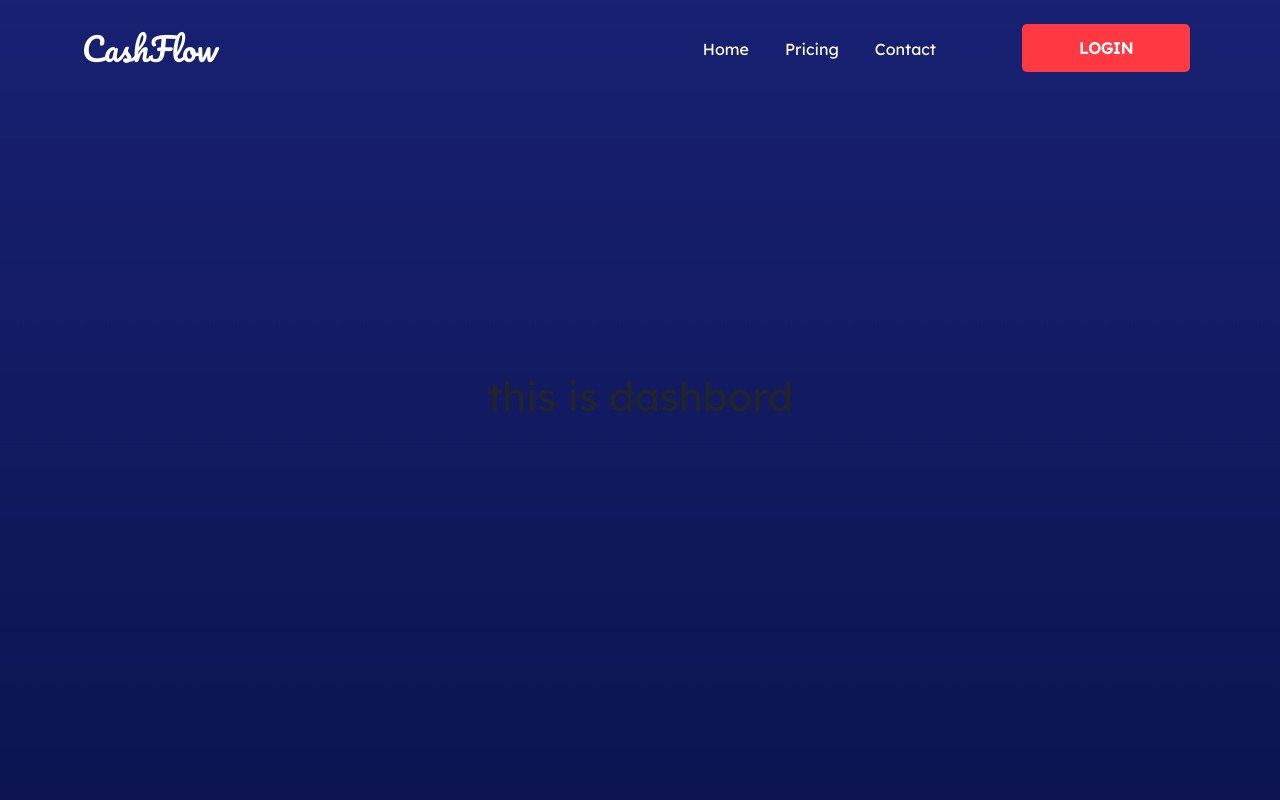
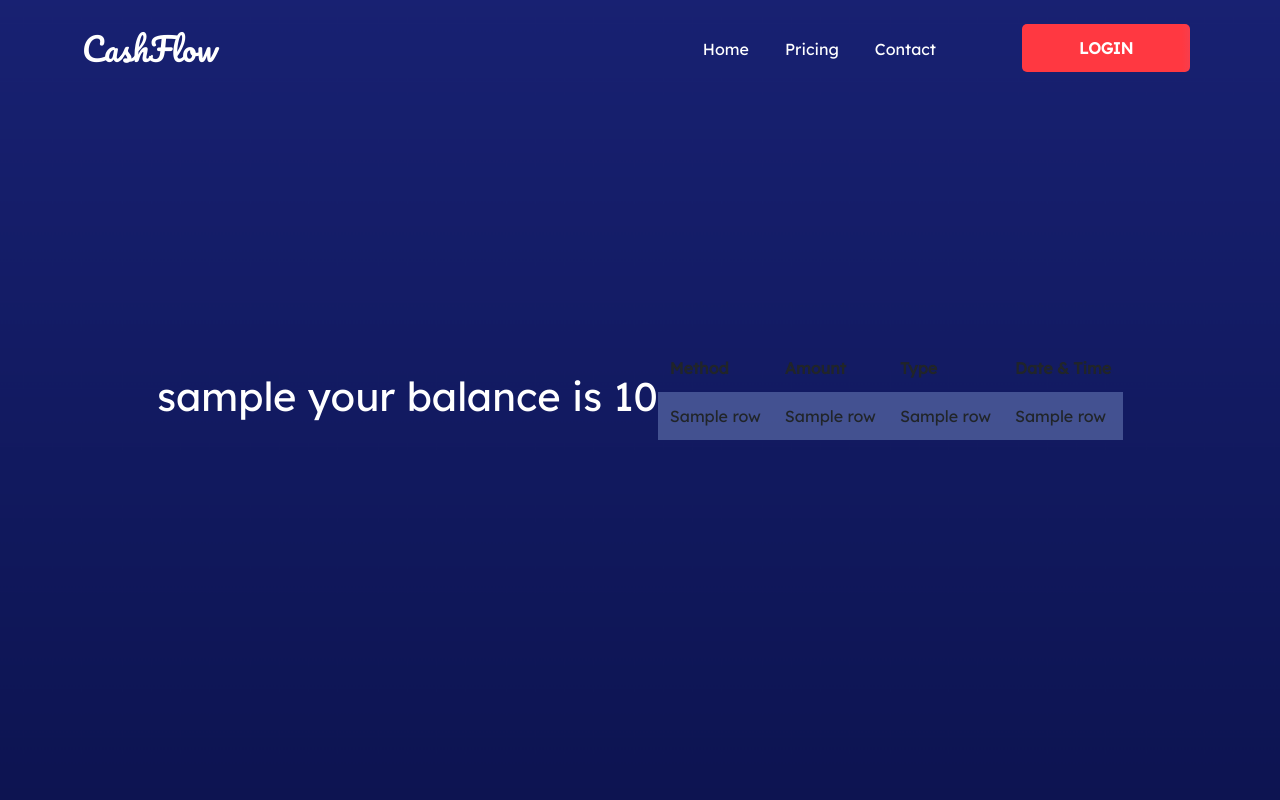
Before and after one commit to nadunwee/CashFlow, a Flask app: template templates/dashbord.html in a window 1280 px wide. Run offline with Flask 3, Linux system fonts and the light colour scheme; the template is opened without the code that fills it: most values are stand-ins (such as "Sample title", 1, 10 or a date in 2020); some libraries are stand-ins or nearby versions.

Commit message:
Dashbord Route

```diff
--- a/app.py
+++ b/app.py
@@ -1,9 +1,5 @@
 from flask import Flask, flash, redirect, render_template, request, session
-from flask_wtf import FlaskForm
-from wtforms import StringField, SubmitField
-from wtforms.validators import DataRequired
 from flask_mysqldb import MySQL
-from datetime import datetime
 from werkzeug.security import check_password_hash, generate_password_hash
 from helpers import apology
 
@@ -89,7 +85,36 @@
 
 @app.route("/dashbord", methods=["GET", "POST"])
 def dashbord():
-    return render_template("dashbord.html")
+    if len(session) == 0:
+        return redirect("/login")
+
+    # Get the username
+    cursor = mysql.connection.cursor()
+    cursor.execute('SELECT username FROM users WHERE id = %s', (session["user_id"],))
+    result  = cursor.fetchone()
+    # Remove () , and ' ' from result
+    if result:
+        username = result[0]
+        username = username.strip("'")  # Remove single quotes
+
+    # Get whole flow table
+    cursor.execute('SELECT * FROM flow WHERE id = %s', (session["user_id"],))
+    results  = cursor.fetchall()
+
+    # Get the totoal income
+    cursor.execute("SELECT SUM(amount) AS total_income FROM flow WHERE type = 'income' and id = %s", (session["user_id"],))
+    income  = cursor.fetchone()
+    total_income = float(income[0])
+
+    # Get total expences
+    cursor.execute("SELECT SUM(amount) AS total_expence FROM flow WHERE type = 'expence' and id = %s", (session["user_id"],))
+    expence  = cursor.fetchone()
+    total_expence = float(expence[0])
+
+    # Get Balance
+    balance = total_income - total_expence
+
+    return render_template("dashbord.html", username=username, results=results, balance=balance)
 
 @app.route("/register", methods=["GET", "POST"])
 def register():
@@ -131,6 +156,11 @@
 
 @app.route("/income", methods=["GET", "POST"])
 def income():
+    if len(session) == 0:
+        return redirect("/login")
+
+    if request.method == "GET":
+        return render_template("income.html")
 
     # User reached route via POST (as by submitting a form via POST)
     if request.method == "POST":
@@ -152,11 +182,13 @@
 
         return redirect("/dashbord")
 
-    else:
-        return render_template("income.html")
-
 @app.route("/expence", methods=["GET", "POST"])
 def expence():
+    if len(session) == 0:
+        return redirect("/login")
+
+    if request.method == "GET":
+        return render_template("expence.html")
 
     # User reached route via POST (as by submitting a form via POST)
     if request.method == "POST":
@@ -176,22 +208,3 @@
         cursor.close()
 
         return redirect("/expence")
-
-    else:
-        return render_template("expence.html")
-
-@app.route("/test", methods=["GET", "POST"])
-def test():
-    name = None
-    form = NamerForm()
-    # Validate
-    if form.validate_on_submit():
-        name = form.name.data
-        form.name.data = ''
-        flash("form subitted successfully")
-    return render_template("test.html", name=name, form=form)
-
-# Create a form class
-class NamerForm(FlaskForm):
-    name = StringField("What's your name", validators=[DataRequired()])
-    submit = SubmitField("Submit")
--- a/static/styles.css
+++ b/static/styles.css
@@ -109,3 +109,18 @@
     box-shadow: 0 0 20px rgba(104, 85, 224, 0.6);
     background-color: rgba(104, 85, 224, 1);
 }
+
+table {
+    background-color: transparent;
+    margin-bottom: 1rem;
+    width: 100%;
+}
+
+table th, table td {
+    padding: 0.75rem;
+    vertical-align: middle;
+}
+
+tbody tr:nth-of-type(odd) {
+    background-color: rgb(179, 208, 255, 0.3)
+}
--- a/templates/dashbord.html
+++ b/templates/dashbord.html
@@ -1,12 +1,34 @@
 {% extends "layout.html" %}
 
 {% block title %}
-    Index
+    Dashbord
 {% endblock %}
 
 
 {% block body %}
 
-<h1>this is dashbord</h1>
+<h1 style="color: white;">{{ username}} your balance is {{ balance }}</h1>
+<br><br>
+
+<div class="dashbord-table">
+    <table >
+        <thead>
+            <th >Method</th>
+            <th >Amount</th>
+            <th >Type</th>
+            <th >Date & Time</th>
+        </thead>
+        <tbody>
+            {% for row in results %}
+            <tr>
+                <td>{{ row[1] }}</td>
+                <td>{{ row[2] }}</td>
+                <td>{{ row[3] }}</td>
+                <td>{{ row[5] }}</td>
+            </tr>
+            {% endfor %}
+        </tbody>
+    </table>
+</div>
 
 {% endblock %}
--- a/templates/expence.html
+++ b/templates/expence.html
@@ -1,7 +1,7 @@
 {% extends "layout.html" %}
 
 {% block title %}
-    Index
+    Expences
 {% endblock %}
 
 
--- a/templates/income.html
+++ b/templates/income.html
@@ -1,7 +1,7 @@
 {% extends "layout.html" %}
 
 {% block title %}
-    Index
+    Income
 {% endblock %}
 
 
--- a/templates/layout.html
+++ b/templates/layout.html
@@ -15,7 +15,7 @@
   <!-- NavBar -->
   <nav class="navbar fixed-top navbar-expand-lg navbar-light p-md-3">
     <div class="container">
-      <a href="/" class="navbar-brand">CashFlow</a>
+      <a href="#" class="navbar-brand">CashFlow</a>
       <button
         class="navbar-toggler"
         type="button"
--- a/templates/login.html
+++ b/templates/login.html
@@ -7,7 +7,9 @@
 {% block body %}
 
 <div class="card border-light mb-3" style="max-width: 40rem; width: 500px; height: 500px;">
-  <div class="card-body">
+
+  <div class="card-body" >
+
     <h4>Enter Your Details</h4><br>
 
     <form action="/login" method="post">
```
Also changed, not shown: templates/test.html (deleted, +0 -28 lines), static/CashFlow.png (deleted), static/gradient.png (deleted), static/solid-color-image.png (deleted), templates/apology.html (line endings or trailing spaces).
